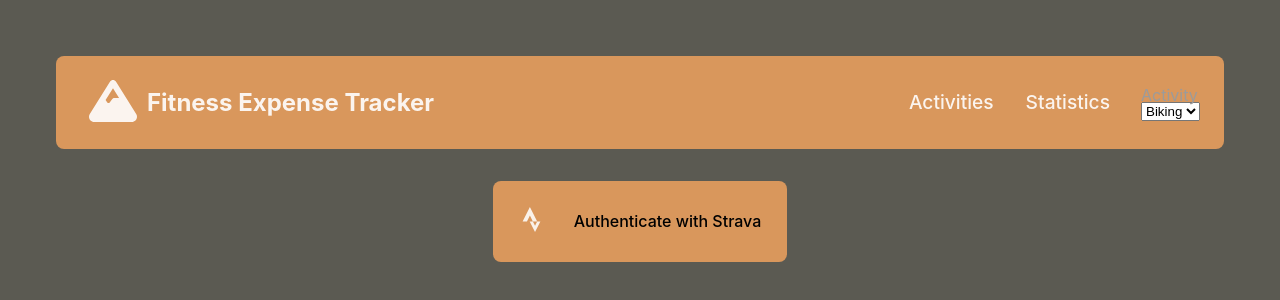
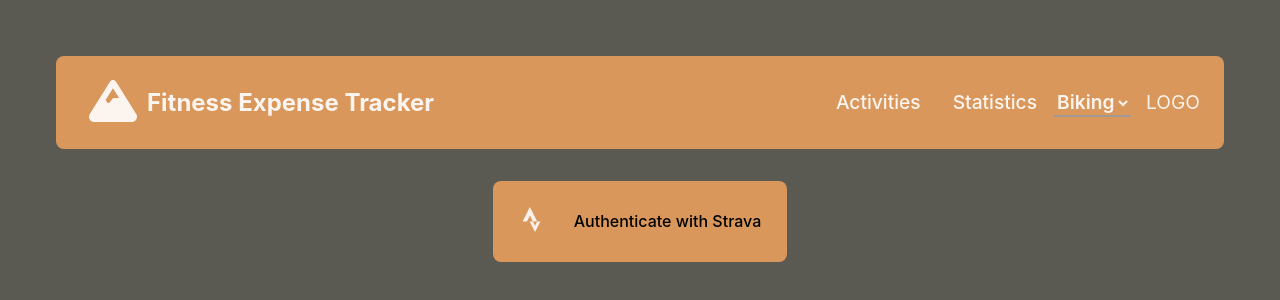
Before and after one commit to dborah123/FitnessExpenseTracker2.0, a React (Vite) app in the folder fitnessexpensetracker2.0.client/: page / in a window 1280 px wide. Shown: the top 300 px of the page. Built offline with nearby package versions, Linux system fonts and the light colour scheme.

Commit message:
Style Filter dropdown

```diff
--- a/fitnessexpensetracker2.0.client/src/components/Expense/styles/expense.css
+++ b/fitnessexpensetracker2.0.client/src/components/Expense/styles/expense.css
@@ -56,9 +56,6 @@
     align-self: center
 }
 
-
-
-/* Test */
 .form__group {
     position: relative;
     padding: 15px 0 0;
--- a/fitnessexpensetracker2.0.client/src/components/Filter/Filter.jsx
+++ b/fitnessexpensetracker2.0.client/src/components/NavBar/Filter/Filter.jsx
@@ -1,5 +1,6 @@
 import PropTypes from 'prop-types';
-import { ActivityTypes } from '../../libraryfunctions/ActivityType';
+import { ActivityTypes } from '../../../libraryfunctions/ActivityType';
+import './styles/filter.css';
 
 export const Filter = (props) => {
 
@@ -24,16 +25,21 @@ export const Filter = (props) => {
 
     return (
         <>
-            <div className="flex-item form__group field">
-                <label className="form__label" htmlFor="expenseType">Activity</label>
+            <div className="filter-flex-container">
+                <div className="filter-flex-item filter-group">
                     <select
-                    id="expenseType"
                         name="expenseType"
                         onChange={filterCallback}
+                        className="filter-field"
                     >
                         {activityTypeOptions}
                     </select>
                 </div>
+                <div className="flex-item">
+                LOGO
+                </div>
+            </div>
+
         </>
     );
 }
--- /dev/null
+++ b/fitnessexpensetracker2.0.client/src/components/NavBar/Filter/styles/filter.css
@@ -0,0 +1,74 @@
+.filter-flex-container {
+    display: flex;
+    align-items: center;
+}
+
+.filter-flex-item {
+    align-self: center
+}
+
+.filter-group {
+    position: relative;
+    width: 50%;
+}
+
+.filter-field {
+    font-family: inherit;
+    font-size: 1.2rem;
+    font-weight: 600;
+    opacity: 0.9;
+    transition: 0.3s;
+    width: 100%;
+    border: 0;
+    border-bottom: 2px solid #9b9b9b;
+    outline: 0;
+    color: #fff;
+    background: transparent;
+    transition: border-color 0.2s;
+}
+
+.filter-field option {
+    background: #9b9b9b;
+}
+
+.filter-field::placeholder {
+    color: transparent;
+}
+
+.filter-field:placeholder-shown ~ .form__label {
+    font-size: 1.3rem;
+    cursor: text;
+    top: 20px;
+}
+
+.filter-form {
+    position: absolute;
+    top: 0;
+    display: block;
+    transition: 0.2s;
+    font-size: 1rem;
+    color: #9b9b9b;
+}
+
+.filter-field:focus {
+    padding-bottom: 6px;
+    font-weight: 700;
+    border-width: 3px;
+    border-image: linear-gradient(to right, #11998e, #38ef7d);
+    border-image-slice: 1;
+}
+
+.filter-field:focus ~ .form__label {
+    position: absolute;
+    top: 0;
+    display: block;
+    transition: 0.2s;
+    font-size: 1rem;
+    color: #11998e;
+    font-weight: 700;
+}
+
+/* reset input */
+.filter-field:required, .filter-field:invalid {
+    box-shadow: none;
+}
--- a/fitnessexpensetracker2.0.client/src/components/NavBar/NavBar.jsx
+++ b/fitnessexpensetracker2.0.client/src/components/NavBar/NavBar.jsx
@@ -1,9 +1,9 @@
 import PropTypes from 'prop-types';
 import { FaMountain } from "react-icons/fa6";
 import { IconContext } from "react-icons";
-import { Filter } from '../Filter/Filter';
-import { Nav, NavLink, NavLogo, NavMenu } from "./styles/NarBarStyle";
-import "./styles/NavBar.css"
+import { Filter } from './Filter/Filter';
+import { Nav, NavLogo, NavLink, NavMenu } from "./styles/NarBarStyle";
+import "./styles/NavBar.css";
 
 
 export const NavBar = (props) => {
@@ -29,17 +29,22 @@ export const NavBar = (props) => {
                 <NavMenu>
                     <NavLink
                         to="/"
-                        activestyle={{ color: 'black' }}
+                        className="navbar-item"
                     >
                         Activities
                     </NavLink>
                     <NavLink
                         to="/about"
-                        activestyle={{ color: 'black' }}
+                        className="navbar-item"
                     >
                         Statistics
                     </NavLink>
-                    <Filter filterCallback={props.filterCallback} />
+                    <div className="navbar-item">
+                        <Filter
+                            filterCallback={props.filterCallback}
+                        />
+                    </div>
+
                 </NavMenu>
             </Nav>
         </>
--- a/fitnessexpensetracker2.0.client/src/components/NavBar/styles/NavBar.css
+++ b/fitnessexpensetracker2.0.client/src/components/NavBar/styles/NavBar.css
@@ -9,6 +9,9 @@
     padding-top: 12px;
 }
 
+.navbar-item {
+    font-size: 1.2rem;
+}
 
 .logo {
     display: flex;
```
Also changed, not shown: 1 other file (tests, documents, lock files or other folders). Lines whose indentation alone changed are shown as unchanged.
